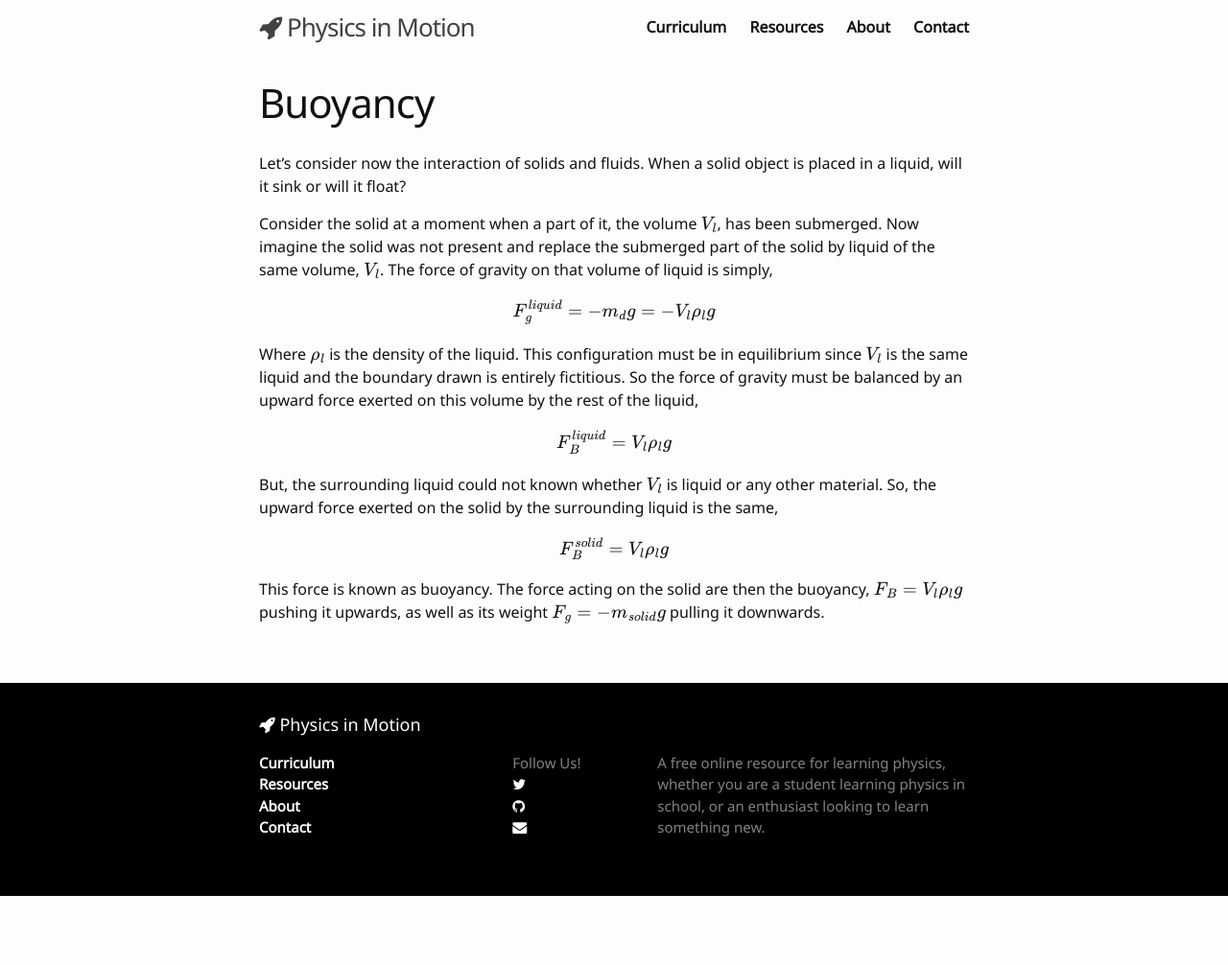
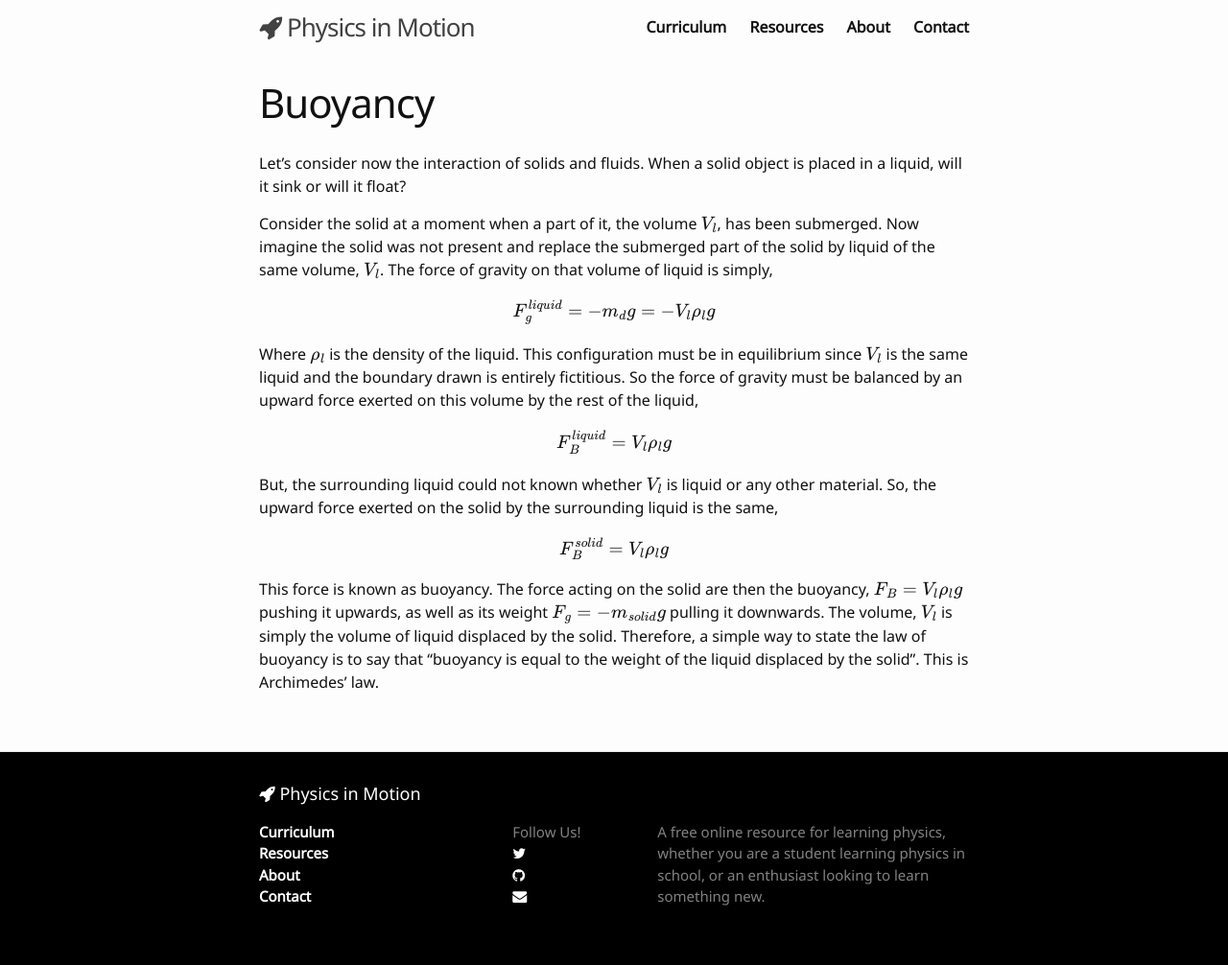
Before and after one commit to LeNPaul/physics-in-motion-old, a Jekyll site: the page built from _posts/2016-11-16-buoyancy.md, in a window 1280 px wide. Shown: the whole page at 96% size. Built offline with Jekyll 4.4.1, drawn with Linux system fonts in a browser that asks for light colours; nearby versions of some CDN libraries; formulas are drawn with MathJax 3; before the commit the page ends 934 px from its top, so only the background shows below that.

Commit message:
Update content

```diff
--- a/_posts/2016-11-16-buoyancy.md
+++ b/_posts/2016-11-16-buoyancy.md
@@ -25,4 +25,4 @@ $$
   F_B^{solid} = V_l \rho_l g
 $$
 
-This force is known as buoyancy. The force acting on the solid are then the buoyancy, \\( F_B = V_l \rho_l g \\) pushing it upwards, as well as its weight \\( F_g = -m_{solid} g \\) pulling it downwards.
+This force is known as buoyancy. The force acting on the solid are then the buoyancy, \\( F_B = V_l \rho_l g \\) pushing it upwards, as well as its weight \\( F_g = -m_{solid} g \\) pulling it downwards. The volume, \\( V_l \\) is simply the volume of liquid displaced by the solid. Therefore, a simple way to state the law of buoyancy is to say that "buoyancy is equal to the weight of the liquid displaced by the solid". This is Archimedes' law.
```
Also changed, not shown: _posts/2016-11-14-continuity.md (added, +38 -0 lines).
